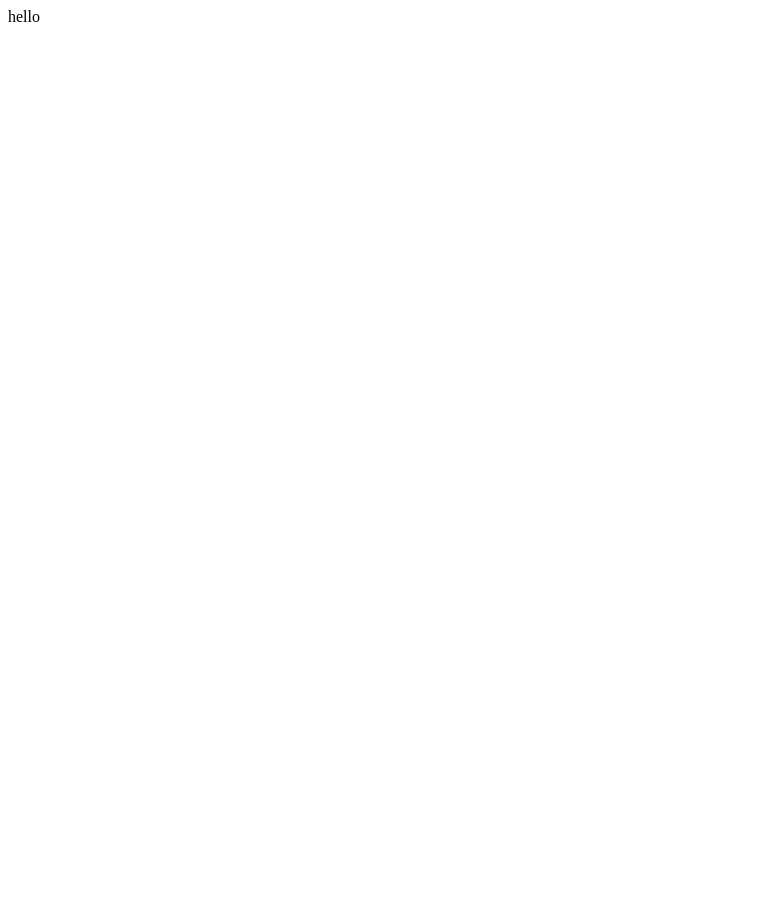
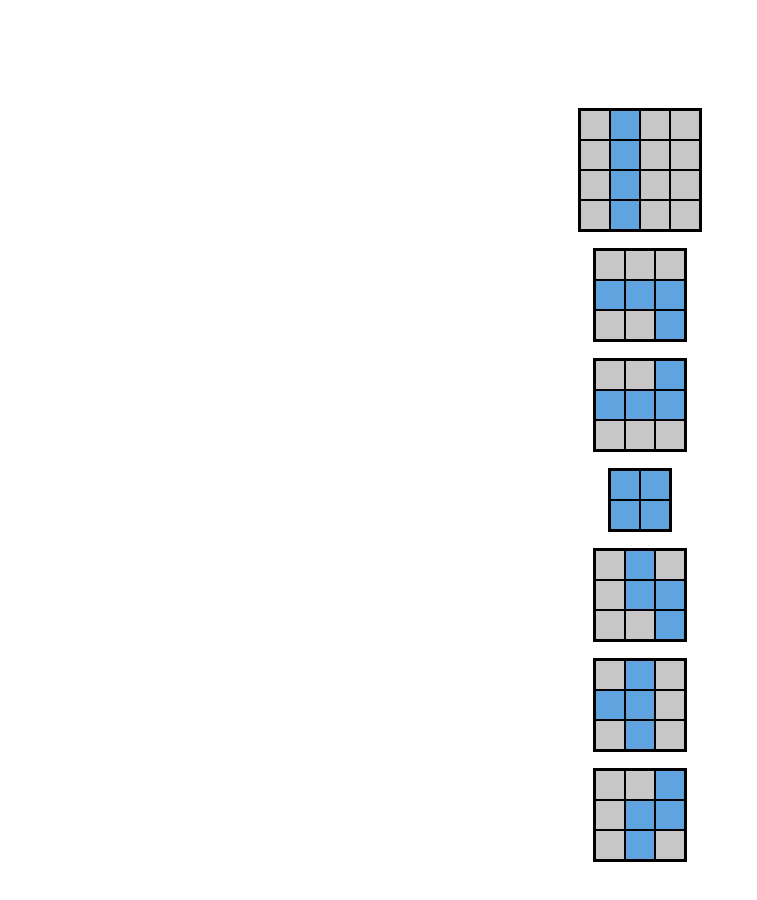
Before and after one commit to ShawnStewart/Tetris, a React (Create React App) app in the folder Tetris/: page / in a window 1280 px wide. Shown: the top 900 px of the page, without its empty margins (0-757 px from the left). Before the commit the page ends 800 px from the top, so only its background shows below. Built offline with nearby package versions, Linux system fonts and the light colour scheme.

Commit message:
Set up constants for tetromino matrices and rotation function

```diff
--- a/Tetris/src/App.js
+++ b/Tetris/src/App.js
@@ -0,0 +1,95 @@
+import React, { useEffect, useState } from 'react';
+
+import './reset.scss';
+import './app.scss';
+
+import Canvas from './components/Canvas';
+import { TETROMINOS, TETROMINO_MAP } from './constants';
+import { rotateMatrix } from './utils';
+
+export default class App extends React.Component {
+    constructor(props) {
+        super(props);
+
+        this.state = {
+            matrices: TETROMINOS.reduce(
+                (acc, cur) => ({ ...acc, [cur]: TETROMINO_MAP[cur].shape }),
+                {},
+            ),
+        };
+    }
+
+    componentDidMount() {
+        this.timer = setInterval(() => {
+            const matrices = Object.keys(this.state.matrices).reduce(
+                (acc, k, i) => ({
+                    ...acc,
+                    [k]: rotateMatrix({
+                        matrix: this.state.matrices[k],
+                    }),
+                }),
+                {},
+            );
+
+            this.setState({ matrices });
+        }, 1000);
+    }
+
+    componentWillUnmount() {
+        clearInterval(this.timer);
+    }
+
+    render() {
+        const { matrices } = this.state;
+        const tetrominos = Object.keys(matrices).map((k, i) => (
+            <Canvas key={k} id={`test-${i}`} matrix={matrices[k]} />
+        ));
+
+        return (
+            <div id="Tetris" className="section">
+                <div className="container align-center flex-column">
+                    {tetrominos}
+                </div>
+            </div>
+        );
+    }
+}
+
+// export const AppHook = () => {
+//     const defaultMatrices = TETROMINOS.reduce(
+//         (acc, cur) => ({ ...acc, [cur]: TETROMINO_MAP[cur].shape }),
+//         {},
+//     );
+//     const [matrices, setMatrices] = useState(defaultMatrices);
+
+//     let timer = null;
+
+//     useEffect(() => {
+//         timer = setInterval(() => {
+//             const rotatedMatrices = Object.keys(matrices).reduce(
+//                 (acc, k, i) => ({
+//                     ...acc,
+//                     [k]: rotateMatrix({
+//                         matrix: matrices[k],
+//                     }),
+//                 }),
+//                 {},
+//             );
+
+//             setMatrices(rotatedMatrices);
+//         }, 1000);
+
+//         return () => {
+//             console.log('%cclearing', 'font-size: 30px');
+//             clearInterval(timer);
+//         };
+//     });
+
+//     console.log(matrices, timer);
+
+//     return (
+//         <div id="Tetris" className="section">
+//             <div className="container align-center flex-column">hi</div>
+//         </div>
+//     );
+// };
--- /dev/null
+++ b/Tetris/src/app.scss
@@ -0,0 +1,18 @@
+.container {
+    padding: 0 7.5%;
+    width: 100%;
+}
+
+.section {
+    padding: 100px 0;
+}
+
+.align-center {
+    display: flex;
+    justify-content: center;
+    align-items: center;
+}
+
+.flex-column {
+    flex-direction: column;
+}
--- /dev/null
+++ b/Tetris/src/components/Canvas.js
@@ -0,0 +1,45 @@
+import React, { memo, useEffect } from 'react';
+
+import './canvas.css';
+import { BLOCK_SIZE } from '../constants';
+
+const draw = ({ id, m }) => {
+    const canvas = document.getElementById(id);
+    const ctx = canvas.getContext('2d');
+
+    ctx.fillStyle = '#000000';
+    ctx.fillRect(0, 0, canvas.width, canvas.height);
+
+    for (let i = 0; i < m.length; i++) {
+        for (let j = 0; j < m[0].length; j++) {
+            ctx.fillStyle = m[i][j] > 0 ? '#5fa4df' : '#c7c7c7';
+            ctx.fillRect(
+                j * BLOCK_SIZE + 1,
+                i * BLOCK_SIZE + 1,
+                BLOCK_SIZE - 2,
+                BLOCK_SIZE - 2,
+            );
+        }
+    }
+};
+
+const Canvas = ({ id, matrix, height, width }) => {
+    const h = matrix && matrix.length ? matrix.length : height;
+    const w =
+        matrix && matrix.length && matrix[0].length ? matrix[0].length : width;
+
+    useEffect(() => {
+        draw({ id, m: matrix || [[]] });
+    });
+
+    return (
+        <canvas
+            id={id}
+            className="ssd-canvas"
+            height={h * BLOCK_SIZE}
+            width={w * BLOCK_SIZE}
+        />
+    );
+};
+
+export default Canvas;
--- /dev/null
+++ b/Tetris/src/components/canvas.css
@@ -0,0 +1,4 @@
+.ssd-canvas {
+    border: 2px solid black;
+    margin: 8px;
+}
--- /dev/null
+++ b/Tetris/src/constants/index.js
@@ -0,0 +1,3 @@
+export { TETROMINO_MAP, TETROMINOS } from './tetrominos';
+
+export const BLOCK_SIZE = 30;
--- /dev/null
+++ b/Tetris/src/constants/tetrominos.js
@@ -0,0 +1,61 @@
+const TETROMINO_I = 'I';
+const TETROMINO_J = 'J';
+const TETROMINO_L = 'L';
+const TETROMINO_O = 'O';
+const TETROMINO_S = 'S';
+const TETROMINO_T = 'T';
+const TETROMINO_Z = 'Z';
+
+export const TETROMINO_MAP = {
+    [TETROMINO_I]: {
+        shape: [
+            [0, 0, 0, 0],
+            [1, 1, 1, 1],
+            [0, 0, 0, 0],
+            [0, 0, 0, 0],
+        ],
+    },
+    [TETROMINO_J]: {
+        shape: [
+            [0, 1, 0],
+            [0, 1, 0],
+            [1, 1, 0],
+        ],
+    },
+    [TETROMINO_L]: {
+        shape: [
+            [0, 1, 0],
+            [0, 1, 0],
+            [0, 1, 1],
+        ],
+    },
+    [TETROMINO_O]: {
+        shape: [
+            [1, 1],
+            [1, 1],
+        ],
+    },
+    [TETROMINO_S]: {
+        shape: [
+            [0, 0, 0],
+            [0, 1, 1],
+            [1, 1, 0],
+        ],
+    },
+    [TETROMINO_T]: {
+        shape: [
+            [0, 1, 0],
+            [1, 1, 1],
+            [0, 0, 0],
+        ],
+    },
+    [TETROMINO_Z]: {
+        shape: [
+            [0, 0, 0],
+            [1, 1, 0],
+            [0, 1, 1],
+        ],
+    },
+};
+
+export const TETROMINOS = Object.keys(TETROMINO_MAP);
--- a/Tetris/src/index.js
+++ b/Tetris/src/index.js
@@ -1,4 +1,7 @@
 import React from 'react';
 import { render } from 'react-dom';
 
-render(<div>hello</div>, document.getElementById('root'));
+import App from './App';
+// import { AppHook as App } from './App';
+
+render(<App />, document.getElementById('root'));
--- /dev/null
+++ b/Tetris/src/reset.scss
@@ -0,0 +1,45 @@
+* {
+    box-sizing: border-box;
+    margin: 0;
+    padding: 0;
+}
+
+html,
+body,
+#root {
+    height: 100%;
+    width: 100%;
+}
+
+h1,
+p {
+    margin: 0;
+    padding: 0;
+}
+
+a {
+    color: inherit;
+    text-decoration: none;
+}
+
+ul,
+li {
+    margin: 0;
+    padding: 0;
+    list-style: none;
+}
+
+button {
+    &:hover {
+        cursor: pointer;
+    }
+    &:focus {
+        outline: 0;
+    }
+}
+
+input[type='number']::-webkit-inner-spin-button,
+input[type='number']::-webkit-outer-spin-button {
+    -webkit-appearance: none;
+    margin: 0;
+}
--- /dev/null
+++ b/Tetris/src/utils/index.js
@@ -0,0 +1,11 @@
+export const rotateMatrix = ({ clockwise = true, matrix: m }) => {
+    const n = m.length;
+
+    for (let i = 0; i < n; i++) {
+        for (let j = i + 1; j < n; j++) {
+            [m[i][j], m[j][i]] = [m[j][i], m[i][j]];
+        }
+    }
+
+    return clockwise ? m.map((r) => r.reverse()) : m.reverse();
+};
--- a/package.json
+++ b/package.json
@@ -15,7 +15,12 @@
         "@babel/preset-env": "^7.7.7",
         "@babel/preset-react": "^7.7.4",
         "babel-loader": "^8.0.6",
+        "css-loader": "^3.4.0",
         "html-webpack-plugin": "^3.2.0",
+        "node-sass": "^4.13.0",
+        "resolve-url-loader": "^3.1.1",
+        "sass-loader": "^8.0.0",
+        "style-loader": "^1.1.2",
         "webpack": "^4.41.4",
         "webpack-cli": "^3.3.10",
         "webpack-dev-server": "^3.10.1"
```
Also changed, not shown: 1 other file (tests, documents, lock files or other folders).
